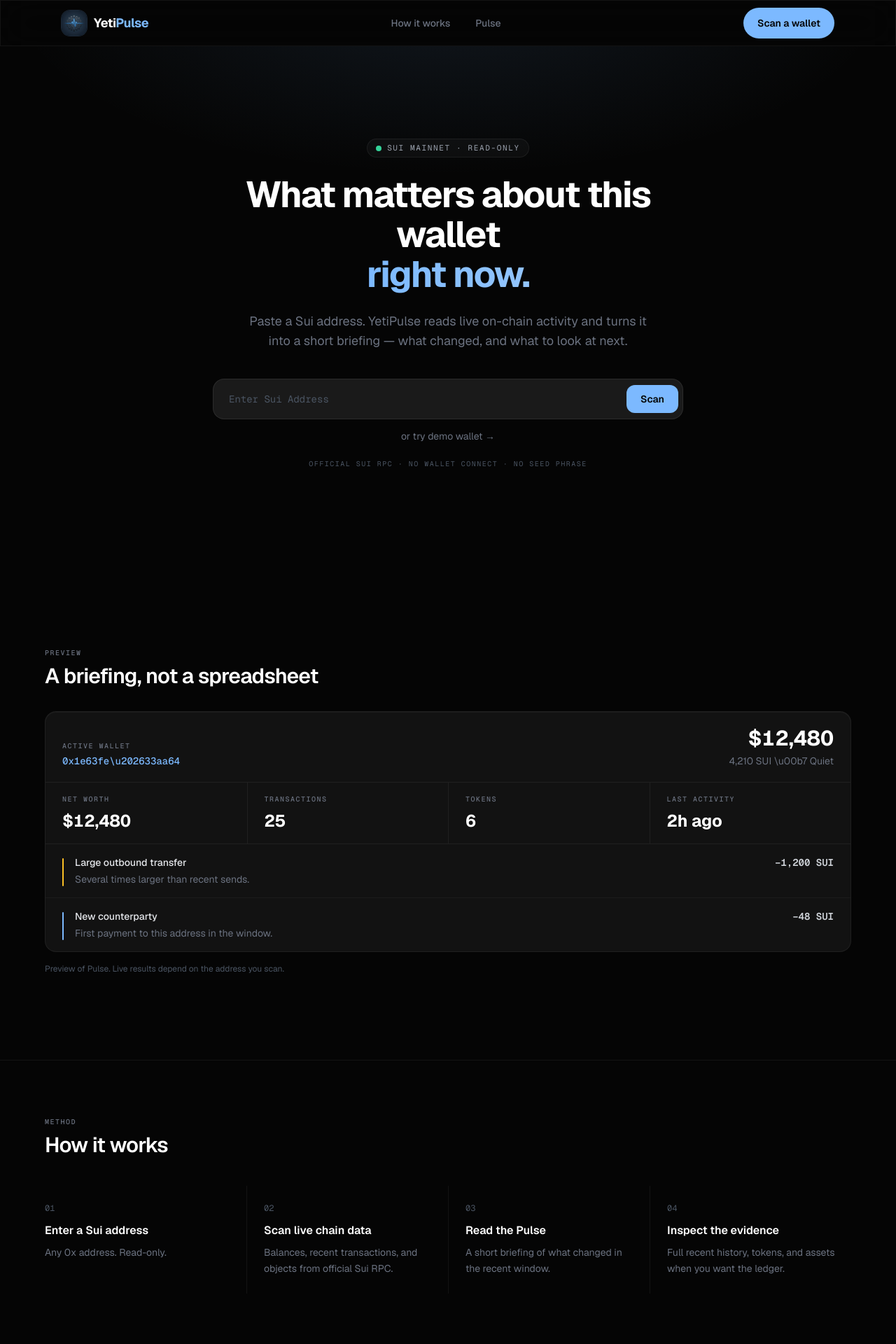
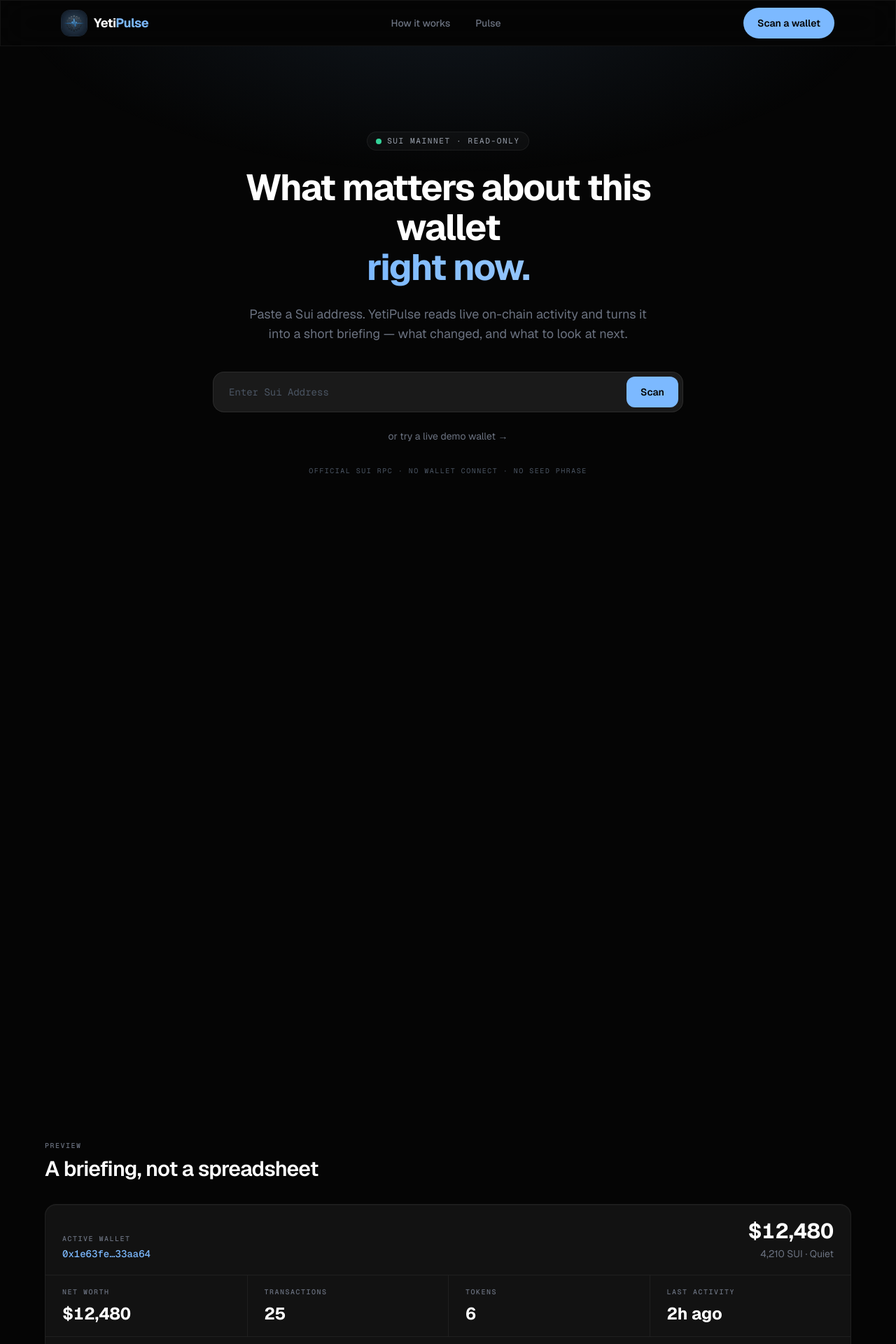
Before and after one commit to thisishaidee/YetiPulse, a Next.js app: page / in a window 1280 px wide. Shown: the top 1920 px of the page at 70% size. Built offline with nearby package versions, Linux system fonts and the light colour scheme.

Commit message:
Add landing scroll motion, honest history labels, and Scan copy

```diff
--- a/src/app/globals.css
+++ b/src/app/globals.css
@@ -74,36 +74,159 @@
   }
 }
 
-/*
- * Global prefers-reduced-motion support.
- *
- * Two different concerns get two different treatments:
- *
- * 1. Looping / decorative motion (spin, pulse, ping, shimmer, bounce) is
- *    pure decoration with no information value, so it's safe to freeze
- *    outright for anyone who has asked the OS to reduce motion.
- *
- * 2. One-shot entrance animations (.animate-on-load, .animate-slide-up,
- *    .animate-slide-down, and friends) start from an invisible/offset
- *    state by design, so the animation is what reveals the content. Killing
- *    the animation without also forcing the resting state would leave
- *    that content permanently invisible. These get duration/delay zeroed
- *    instead, so they resolve to their end state instantly rather than
- *    being disabled.
- *
- * Components with their own JS-driven motion (SafetyScore's ring,
- * ActivityChart's bars, Reveal's IntersectionObserver) check
- * `matchMedia("(prefers-reduced-motion: reduce)")` directly and skip the
- * animated transition entirely, so they don't depend on this block.
- */
+@layer landing {
+  .landing-hero-glow {
+    background: radial-gradient(ellipse 70% 50% at 50% -10%, rgba(124, 185, 255, 0.1), transparent 70%);
+  }
+
+  .landing-hero-inner,
+  .landing-preview-inner {
+    width: 100%;
+  }
+
+  @media (min-width: 768px) {
+    .landing-hero-pin {
+      min-height: 180vh;
+    }
+
+    .landing-hero-inner {
+      position: sticky;
+      top: 64px;
+      min-height: calc(100vh - 64px);
+    }
+
+    .landing-preview-pin {
+      min-height: 148vh;
+    }
+
+    .landing-preview-inner {
+      position: sticky;
+      top: 88px;
+    }
+  }
+
+  @supports (animation-timeline: view()) {
+    @media (min-width: 768px) {
+      .landing-hero-pin {
+        view-timeline-name: --hero-pin;
+        view-timeline-axis: block;
+      }
+
+      .landing-preview-pin {
+        view-timeline-name: --preview-pin;
+        view-timeline-axis: block;
+      }
+
+      .landing-recede {
+        animation: landing-hero-recede linear both;
+        animation-timeline: --hero-pin;
+        animation-range: contain 0% contain 75%;
+      }
+
+      .landing-preview-motion {
+        animation: landing-preview-enter linear both, landing-preview-exit linear both;
+        animation-timeline: --preview-pin, --preview-pin;
+        animation-range: contain 0% contain 40%, contain 60% contain 100%;
+      }
+
+      .landing-rise {
+        animation: landing-rise linear both;
+        animation-timeline: view();
+        animation-range: entry 0% entry 40%;
+      }
+
+      .landing-rise-soft {
+        animation: landing-rise-soft linear both;
+        animation-timeline: view();
+        animation-range: entry 0% entry 35%;
+      }
+    }
+
+    @media (max-width: 767px) {
+      .landing-preview-motion {
+        animation: landing-preview-mobile linear both;
+        animation-timeline: view();
+        animation-range: entry 0% cover 30%;
+      }
+    }
+  }
+}
+
+@keyframes landing-hero-recede {
+  0% {
+    opacity: 1;
+    transform: translateY(0) scale(1);
+    pointer-events: auto;
+  }
+  55% {
+    pointer-events: auto;
+  }
+  56% {
+    pointer-events: none;
+  }
+  100% {
+    opacity: 0.32;
+    transform: translateY(-40px) scale(0.97);
+    pointer-events: none;
+  }
+}
+
+@keyframes landing-preview-enter {
+  0% {
+    opacity: 0;
+    transform: translateY(40px) scale(0.98);
+  }
+  100% {
+    opacity: 1;
+    transform: translateY(0) scale(1);
+  }
+}
+
+@keyframes landing-preview-exit {
+  0% {
+    opacity: 1;
+    transform: translateY(0) scale(1);
+  }
+  100% {
+    opacity: 0.4;
+    transform: translateY(-24px) scale(0.98);
+  }
+}
+
+@keyframes landing-preview-mobile {
+  0% {
+    opacity: 0.35;
+    transform: translateY(16px);
+  }
+  100% {
+    opacity: 1;
+    transform: translateY(0);
+  }
+}
+
+@keyframes landing-rise {
+  0% {
+    opacity: 0.15;
+    transform: translateY(24px);
+  }
+  100% {
+    opacity: 1;
+    transform: translateY(0);
+  }
+}
+
+@keyframes landing-rise-soft {
+  0% {
+    opacity: 0.2;
+    transform: translateY(16px);
+  }
+  100% {
+    opacity: 1;
+    transform: translateY(0);
+  }
+}
+
 @media (prefers-reduced-motion: reduce) {
-  /*
-   * animate-spin is deliberately excluded here. LoadingSpinner uses it as
-   * a functional "work is happening" indicator, not decoration — freezing
-   * it mid-rotation would look stuck/broken rather than calmer. Spin is
-   * a continuous rotation with no jarring motion (no opacity/position
-   * jumps), so it's not the kind of motion prefers-reduced-motion targets.
-   */
   .animate-spin-slow,
   .animate-pulse-soft,
   .animate-ping,
@@ -122,6 +245,30 @@
     animation-iteration-count: 1 !important;
   }
 
+  .landing-hero-pin,
+  .landing-preview-pin {
+    min-height: auto !important;
+  }
+
+  .landing-hero-inner,
+  .landing-preview-inner {
+    position: static !important;
+    min-height: auto !important;
+    transform: none !important;
+    opacity: 1 !important;
+    animation: none !important;
+    pointer-events: auto !important;
+  }
+
+  .landing-recede,
+  .landing-preview-motion,
+  .landing-rise,
+  .landing-rise-soft {
+    animation: none !important;
+    opacity: 1 !important;
+    transform: none !important;
+  }
+
   *,
   *::before,
   *::after {
--- a/src/components/landing/LandingPreview.tsx
+++ b/src/components/landing/LandingPreview.tsx
@@ -8,13 +8,13 @@ const kpis = [
 const events = [
   {
     title: "Large outbound transfer",
-    amount: "\u22121,200 SUI",
+    amount: "-1,200 SUI",
     why: "Several times larger than recent sends.",
     tone: "notable" as const,
   },
   {
     title: "New counterparty",
-    amount: "\u221248 SUI",
+    amount: "-48 SUI",
     why: "First payment to this address in the window.",
     tone: "info" as const,
   },
@@ -37,11 +37,11 @@ export function LandingPreview() {
           <div className="flex flex-col gap-3 border-b border-white/[0.06] px-5 py-5 sm:flex-row sm:items-end sm:justify-between sm:px-6">
             <div>
               <p className="section-label">Active wallet</p>
-              <p className="mt-1 font-mono text-sm font-medium text-accent">0x1e63fe\u202633aa64</p>
+              <p className="mt-1 font-mono text-sm font-medium text-accent">0x1e63fe…33aa64</p>
             </div>
             <div className="sm:text-right">
               <p className="text-2xl font-bold tabular-nums text-white sm:text-3xl">$12,480</p>
-              <p className="mt-1 text-sm text-gray-500">4,210 SUI \u00b7 Quiet</p>
+              <p className="mt-1 text-sm text-gray-500">4,210 SUI · Quiet</p>
             </div>
           </div>
           <div className="grid grid-cols-2 divide-y divide-white/[0.06] border-b border-white/[0.06] md:grid-cols-4 md:divide-x md:divide-y-0">
--- a/src/components/ui/WalletInput.tsx
+++ b/src/components/ui/WalletInput.tsx
@@ -20,12 +20,13 @@ export function WalletInput({
   initialValue = "",
   isLoading = false,
   size = "default",
-  submitLabel = "Analyze",
+  submitLabel = "Scan",
   submitIcon: SubmitIcon,
   showDemo = true,
 }: WalletInputProps) {
   const [address, setAddress] = useState(initialValue);
   const [error, setError] = useState("");
+  const loadingLabel = submitLabel === "Analyze" ? "Analyzing..." : "Scanning...";
 
   function handleSubmit(e: FormEvent) {
     e.preventDefault();
@@ -71,10 +72,10 @@ export function WalletInput({
           <button
             type="submit"
             disabled={isLoading}
-            className="btn-primary shrink-0 !rounded-xl !px-5 !py-2.5"
+            className="btn-primary shrink-0 !min-h-11 !rounded-xl !px-5 !py-2.5"
           >
             {SubmitIcon && <SubmitIcon className="h-4 w-4" />}
-            {isLoading ? "Scanning..." : submitLabel}
+            {isLoading ? loadingLabel : submitLabel}
           </button>
         </div>
         {showDemo && (
@@ -83,9 +84,9 @@ export function WalletInput({
               type="button"
               onClick={handleDemo}
               disabled={isLoading}
-              className="text-sm text-gray-500 transition-colors hover:text-accent active:scale-95"
+              className="min-h-11 text-sm text-gray-500 transition-colors hover:text-accent active:scale-95"
             >
-              or try demo wallet →
+              or try a live demo wallet →
             </button>
           </div>
         )}
@@ -117,17 +118,17 @@ export function WalletInput({
           <button
             type="submit"
             disabled={isLoading}
-            className="btn-primary whitespace-nowrap"
+            className="btn-primary min-h-11 whitespace-nowrap"
           >
             {SubmitIcon && <SubmitIcon className="h-4 w-4" />}
-            {isLoading ? "Analyzing..." : submitLabel}
+            {isLoading ? loadingLabel : submitLabel}
           </button>
           {showDemo && (
             <button
               type="button"
               onClick={handleDemo}
               disabled={isLoading}
-              className="btn-secondary whitespace-nowrap"
+              className="btn-secondary min-h-11 whitespace-nowrap"
             >
               Try Demo
             </button>
--- a/src/components/wallet/TransactionList.tsx
+++ b/src/components/wallet/TransactionList.tsx
@@ -7,7 +7,6 @@ import {
   RefreshCw,
   Lock,
   Image,
-  Sparkles,
   Inbox,
 } from "lucide-react";
 import type { Transaction, AIExplanation } from "@/types/wallet";
@@ -68,15 +67,7 @@ export function TransactionList({
         <SectionHeader
           label="History"
           title="Recent Activity"
-          action={
-            <span className="flex items-center gap-1.5 font-mono text-[10px] uppercase tracking-wider text-accent">
-              <span className="relative flex h-1.5 w-1.5">
-                <span className="absolute inline-flex h-full w-full animate-ping rounded-full bg-accent opacity-50" />
-                <span className="relative inline-flex h-1.5 w-1.5 rounded-full bg-accent" />
-              </span>
-              Live
-            </span>
-          }
+          description={`Showing ${transactions.length} recent transactions`}
         />
 
         <div className="mt-4 flex gap-2 overflow-x-auto pb-1">
@@ -86,7 +77,7 @@ export function TransactionList({
               type="button"
               onClick={() => setFilter(f.id)}
               className={cn(
-                "shrink-0 rounded-full px-4 py-1.5 text-xs font-medium transition-all duration-200 active:scale-95",
+                "min-h-11 shrink-0 rounded-full px-4 py-1.5 text-xs font-medium transition-all duration-200 active:scale-95",
                 filter === f.id
                   ? "bg-accent text-surface"
                   : "border border-white/[0.06] bg-white/[0.03] text-gray-500 hover:text-gray-300"
@@ -176,11 +167,10 @@ export function TransactionList({
                     </div>
 
                     {explanation && (
-                      <div className="mt-2.5 flex items-start gap-2.5 rounded-lg bg-accent/5 px-3 py-2.5 ring-1 ring-accent/10">
-                        <Sparkles className="mt-0.5 h-3.5 w-3.5 shrink-0 text-accent" />
+                      <div className="mt-2.5 rounded-lg bg-white/[0.03] px-3 py-2.5 ring-1 ring-white/[0.06]">
                         <p className="text-[13px] leading-relaxed text-gray-300">
-                          <span className="mr-1.5 font-mono text-[10px] font-semibold uppercase tracking-wider text-accent">
-                            AI Summary
+                          <span className="mr-1.5 font-mono text-[10px] font-semibold uppercase tracking-wider text-gray-500">
+                            Summary
                           </span>
                           {explanation.summary}
                         </p>
```
